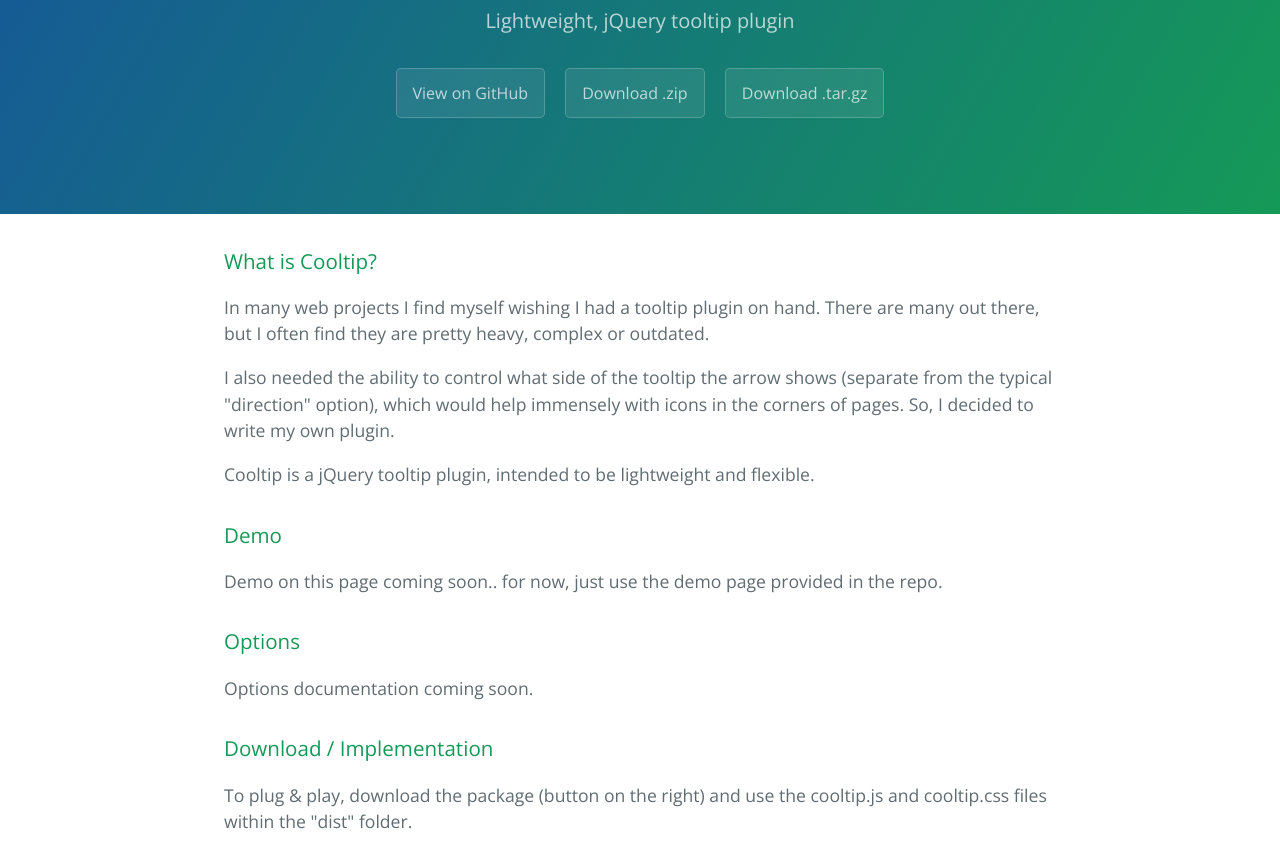
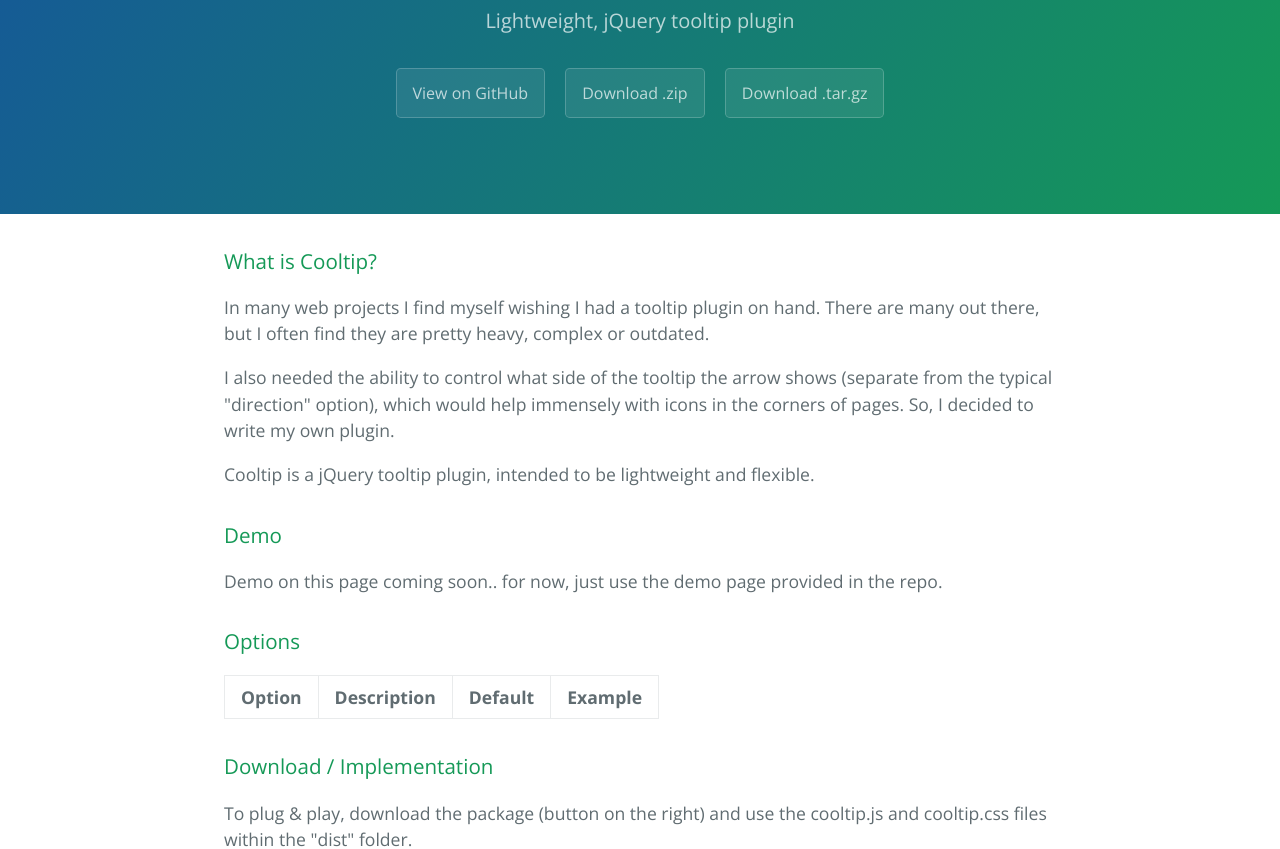
Before and after one commit to jaketlarson/cooltip, a plain HTML site: page index.html in a window 1280 px wide. Shown: the part 169-1018 px from the top of the page. Drawn offline with nearby package versions, Linux system fonts and the light colour scheme.

Commit message:
Update index.html

```diff
--- a/index.html
+++ b/index.html
@@ -39,7 +39,30 @@
 <h3>
 <a id="options" class="anchor" href="#options" aria-hidden="true"><span class="octicon octicon-link"></span></a>Options</h3>
 
-<p>Options documentation coming soon.</p>
+<p>
+  <table>
+    <thead>
+      <tr>
+        <th>
+          Option
+        </th>
+        <th>
+          Description
+        </th>
+        <th>
+          Default
+        </th>
+        <th>
+          Example
+        </th>
+      </tr>
+
+    </thead>
+
+
+  </table>
+
+</p>
 
 <h3>
 <a id="download--implementation" class="anchor" href="#download--implementation" aria-hidden="true"><span class="octicon octicon-link"></span></a>Download / Implementation</h3>
```
